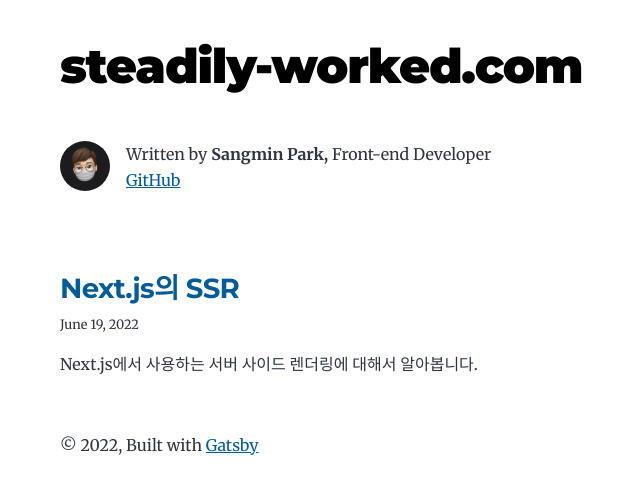
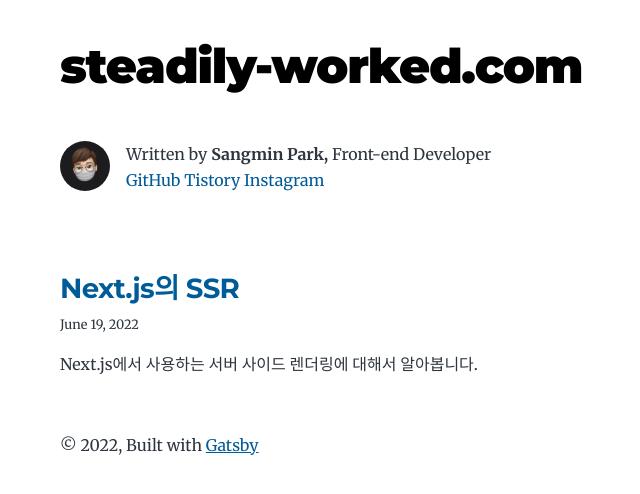
Before and after one commit to steadily-worked/blog, a Gatsby site: page / in a window 1280 px wide. Shown: the whole page, without its empty margins (264-904 px from the left). Built offline with nearby package versions, Linux system fonts and the light colour scheme; Gatsby itself is replaced by a stand-in of ours.

Commit message:
feat: add SNS link and corresponding settings

```diff
--- a/gatsby-config.js
+++ b/gatsby-config.js
@@ -9,6 +9,8 @@
     siteUrl: `https://steadily-worked.com`,
     social: {
       github: `steadily-worked`,
+      tistory: `steadily-worked`,
+      instagram: `nimgnaspark`,
     },
   },
   plugins: [
--- a/gatsby-node.js
+++ b/gatsby-node.js
@@ -94,7 +94,9 @@
     }
 
     type Social {
-      twitter: String
+      github: String
+      tistory: String
+      instagram: String
     }
 
     type MarkdownRemark implements Node {
--- a/src/components/bio.js
+++ b/src/components/bio.js
@@ -1,5 +1,7 @@
 import { graphql, useStaticQuery } from "gatsby"
 import { StaticImage } from "gatsby-plugin-image"
+import styled from "styled-components"
+
 /**
  * Bio component that queries for data
  * with Gatsby's useStaticQuery component
@@ -19,7 +21,9 @@
             summary
           }
           social {
-            twitter
+            github
+            tistory
+            instagram
           }
         }
       }
@@ -47,13 +51,37 @@
           Written by <strong>{author.name},</strong> {author?.summary || null}
           {` `}
           <br />
-          <a href={`https://github.com/steadily-worked`} target="_blank">
+          <Link
+            href={`https://github.com/${social?.github || ``}`}
+            target="_blank"
+            rel="noreferrer"
+          >
             GitHub
-          </a>
+          </Link>
+          {`  `}
+          <Link
+            href={`https://${social?.tistory || ``}.tistory.com`}
+            target="_blank"
+            rel="noreferrer"
+          >
+            Tistory
+          </Link>
+          {`  `}
+          <Link
+            href={`https://instagram.com/${social?.instagram || ``}`}
+            target="_blank"
+            rel="noreferrer"
+          >
+            Instagram
+          </Link>
         </p>
       )}
     </div>
   )
 }
 
+const Link = styled.a`
+  text-decoration: none;
+`
+
 export default Bio
--- a/src/components/seo.js
+++ b/src/components/seo.js
@@ -19,7 +19,8 @@
             title
             description
             social {
-              twitter
+              github
+              tistory
             }
           }
         }
--- a/src/pages/index.js
+++ b/src/pages/index.js
@@ -30,7 +30,6 @@
       <ol style={{ listStyle: `none` }}>
         {posts.map(post => {
           const title = post.frontmatter.title || post.fields.slug
-
           return (
             <li key={post.fields.slug}>
               <article
```
